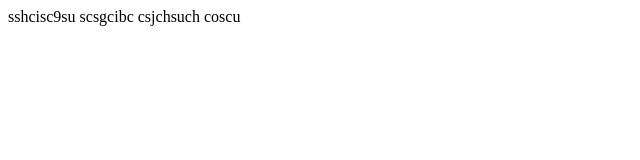
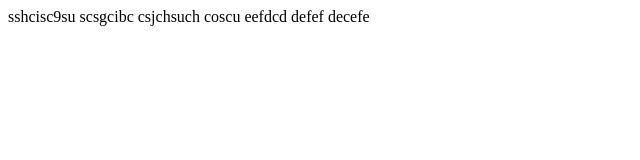
Before and after one commit to naveen-kumar-078/day2, a plain HTML site: page index.html in a window 1280 px wide. Shown: the whole page, without its empty margins (0-640 px from the left). Drawn offline with Linux system fonts and the light colour scheme.

Commit message:
second commit

```diff
--- a/index.html
+++ b/index.html
@@ -10,6 +10,9 @@
     scsgcibc
     csjchsuch
     coscu
+    eefdcd
+    defef
+    decefe
 
 </body>
 </html>
```
